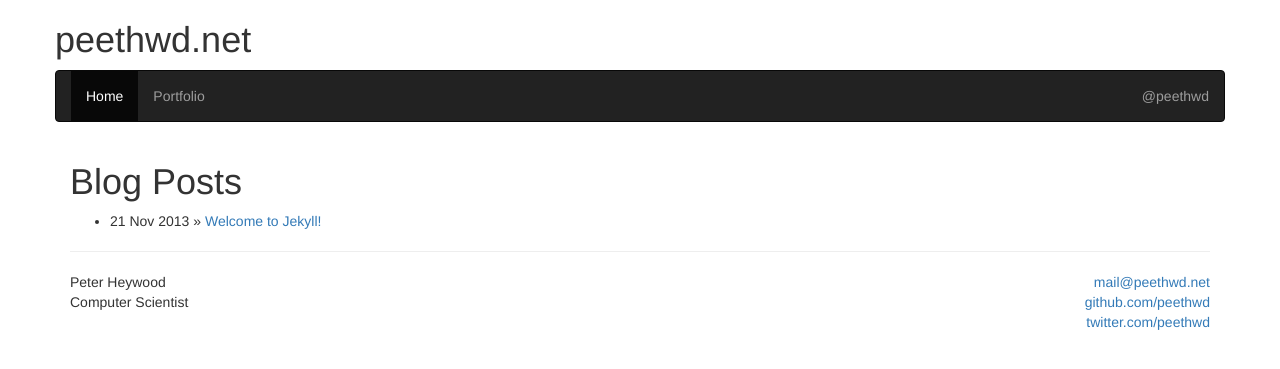
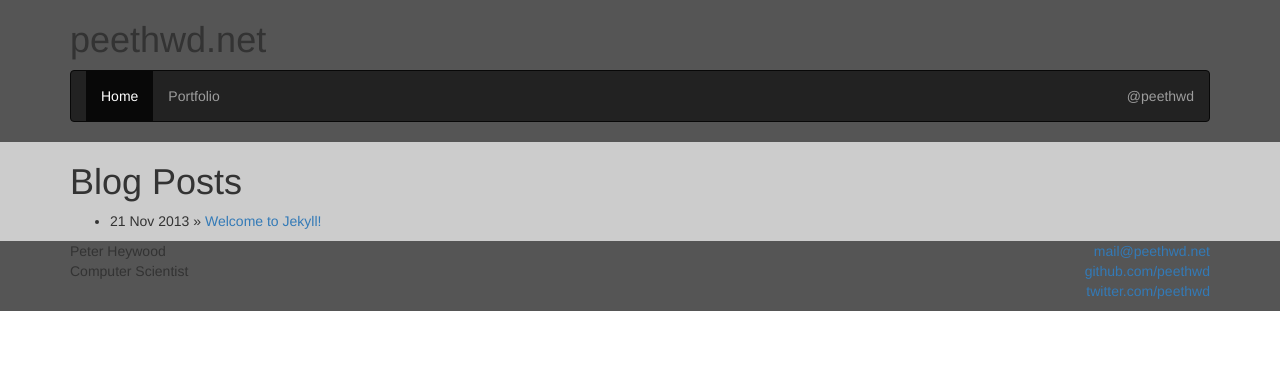
Before and after one commit to ptheywood/ptheywood.github.io, a Jekyll site: the page built from index.html, in a window 1280 px wide. Shown: the top 369 px of the page. Built offline with Jekyll 4.4.1, drawn with Linux system fonts in a browser that asks for light colours; nearby versions of some CDN libraries; library files that are not in the unit come from our copies; Markdown is read by kramdown in place of the engine named in the settings.

Commit message:
Restructure into page wide divs, with child containers.

```diff
--- a/_includes/footer.html
+++ b/_includes/footer.html
@@ -1,5 +1,8 @@
-            <hr />
-            <div class="row footer">
+            </div>
+        </div>
+        <div class="footer">
+            <div class="container">
+                <div class="row">
 
                     <div class="col-xs-6 contact">
                         <p>
@@ -14,6 +17,7 @@
                             <a href="https://github.com/peethwd">github.com/peethwd</a> <br />
                             <a href="https://twitter.com/peethwd">twitter.com/peethwd</a> <br />
                         </p>
+                    </div>
                 </div>
             </div>
         </div>
--- a/_includes/header.html
+++ b/_includes/header.html
@@ -1,6 +1,8 @@
 <body>
+    <div class="header">
+        <div class="row">
+            <div class="col-xs-12">
                 <div class="container">
-        <div class="row">
                     <div class="heading">
                         <h1>peethwd.net</h1>
                     </div>
@@ -28,3 +30,8 @@
                         </div><!-- /.navbar-collapse -->
                     </nav>
                 </div>
+            </div>
+        </div>
+    </div>
+    <div class="content">
+        <div class="container content">
--- /dev/null
+++ b/css/main.css
@@ -0,0 +1,10 @@
+.header {
+    background: #555;
+}
+.content {
+    background: #ccc;
+}
+
+.footer {
+    background: #555;
+}
```
Lines whose indentation alone changed are shown as unchanged.
